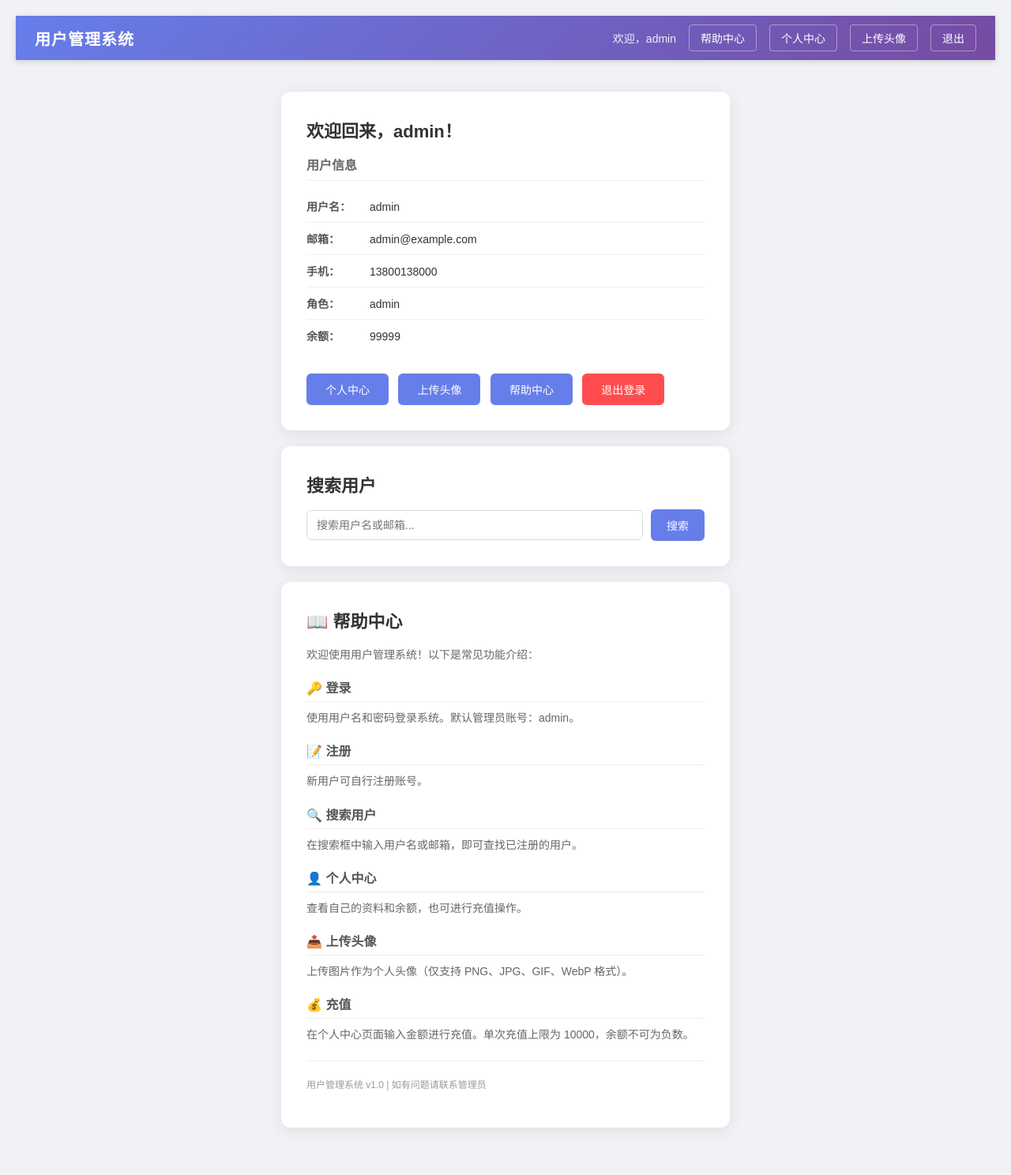
After one commit to sencly-book/user-management, a Flask app: page /page?name=help in a window 1280 px wide. The commit adds this page. Shown: the whole page at 79% size. Run offline with Flask 3, Linux system fonts and the light colour scheme; a user stored in the database is signed in.

Commit message:
fix: 修复 /page 路由路径遍历漏洞
- 使用 os.path.abspath() 规范化路径
- 检查请求路径是否在 pages/ 目录下
- 越界访问直接返回'页面不存在'
- 正常访问 help 页面不受影响

Co-Authored-By: Claude <noreply@anthropic.com>

```diff
--- a/app.py
+++ b/app.py
@@ -100,7 +100,7 @@ def index():
                 user_info["id"] = row[1]
         except Exception:
             pass  # 数据库出错时使用内存中的默认值
-    return render_template("index.html", user=user_info, search_results=None, keyword="")
+    return render_template("index.html", user=user_info, search_results=None, keyword="", page_content=None)
 
 
 @app.route("/login", methods=["GET", "POST"])
@@ -133,7 +133,7 @@ def login():
                     user_info["id"] = row[1]
             except Exception:
                 pass
-            return render_template("index.html", user=user_info)
+            return render_template("index.html", user=user_info, page_content=None)
 
         record_failure(client_ip)
         return render_template("login.html", error="用户名或密码错误")
@@ -213,7 +213,7 @@ def search():
                 user_info["id"] = row[1]
         except Exception:
             pass
-    return render_template("index.html", user=user_info, search_results=results, keyword=keyword)
+    return render_template("index.html", user=user_info, search_results=results, keyword=keyword, page_content=None)
 
 
 @app.route("/logout")
@@ -317,6 +317,36 @@ def recharge():
     return redirect("/profile?msg=" + quote(f"充值成功，当前余额: {new_balance}"))
 
 
+@app.route("/page", methods=["GET"])
+def page():
+    name = request.args.get("name", "")
+
+    # 修复路径遍历漏洞：规范化路径并检查是否在 pages 目录内
+    pages_dir = os.path.join(os.path.dirname(__file__), "pages")
+    requested_path = os.path.abspath(os.path.join(pages_dir, name))
+
+    page_content = None
+    if not requested_path.startswith(os.path.abspath(pages_dir) + os.sep):
+        page_content = "页面不存在"
+    elif os.path.isfile(requested_path):
+        with open(requested_path, "r", encoding="utf-8") as f:
+            page_content = f.read()
+    else:
+        # 尝试加上 .html 后缀
+        requested_path_html = requested_path + ".html"
+        if os.path.isfile(requested_path_html):
+            with open(requested_path_html, "r", encoding="utf-8") as f:
+                page_content = f.read()
+        else:
+            page_content = "页面不存在"
+
+    username = session.get("username")
+    user_info = None
+    if username and username in USERS:
+        user_info = USERS[username]
+    return render_template("index.html", user=user_info, search_results=None, keyword="", page_content=page_content)
+
+
 if __name__ == "__main__":
     init_db()
     # 确保上传目录存在
--- /dev/null
+++ b/pages/help.html
@@ -0,0 +1,29 @@
+<!DOCTYPE html>
+<html>
+<head><meta charset="UTF-8"><title>帮助中心</title></head>
+<body style="padding:20px;font-family:sans-serif;">
+<h1>📖 帮助中心</h1>
+<p>欢迎使用用户管理系统！以下是常见功能介绍：</p>
+
+<h2>🔑 登录</h2>
+<p>使用用户名和密码登录系统。默认管理员账号：admin。</p>
+
+<h2>📝 注册</h2>
+<p>新用户可自行注册账号。</p>
+
+<h2>🔍 搜索用户</h2>
+<p>在搜索框中输入用户名或邮箱，即可查找已注册的用户。</p>
+
+<h2>👤 个人中心</h2>
+<p>查看自己的资料和余额，也可进行充值操作。</p>
+
+<h2>📤 上传头像</h2>
+<p>上传图片作为个人头像（仅支持 PNG、JPG、GIF、WebP 格式）。</p>
+
+<h2>💰 充值</h2>
+<p>在个人中心页面输入金额进行充值。单次充值上限为 10000，余额不可为负数。</p>
+
+<hr>
+<p style="color:#999;font-size:12px;">用户管理系统 v1.0 | 如有问题请联系管理员</p>
+</body>
+</html>
--- a/static/css/style.css
+++ b/static/css/style.css
@@ -316,3 +316,35 @@ body {
 .recharge-form .btn-primary {
     margin-top: 0;
 }
+
+/* 动态页面内容卡片 */
+.page-content-card {
+    max-width: 800px;
+}
+
+.page-content-card h1 {
+    font-size: 22px;
+    margin-bottom: 16px;
+    color: #333;
+}
+
+.page-content-card h2 {
+    font-size: 16px;
+    margin: 16px 0 8px;
+    color: #555;
+    border-bottom: 1px solid #eee;
+    padding-bottom: 6px;
+}
+
+.page-content-card p {
+    font-size: 14px;
+    line-height: 1.8;
+    color: #666;
+    margin-bottom: 10px;
+}
+
+.page-content-card hr {
+    border: none;
+    border-top: 1px solid #eee;
+    margin: 20px 0;
+}
--- a/templates/base.html
+++ b/templates/base.html
@@ -12,6 +12,7 @@
         <div class="nav-menu">
             {% if session.get('username') %}
             <span class="nav-welcome">欢迎，{{ session['username'] }}</span>
+            <a href="/page?name=help" class="nav-link">帮助中心</a>
             <a href="/profile" class="nav-link">个人中心</a>
             <a href="/upload" class="nav-link">上传头像</a>
             <a href="/logout" class="nav-link">退出</a>
--- a/templates/index.html
+++ b/templates/index.html
@@ -14,6 +14,7 @@
     </ul>
     <a href="/profile" class="btn btn-primary" style="margin-right: 8px; width: auto; display: inline-block;">个人中心</a>
     <a href="/upload" class="btn btn-primary" style="margin-right: 8px; width: auto; display: inline-block;">上传头像</a>
+    <a href="/page?name=help" class="btn btn-primary" style="margin-right: 8px; width: auto; display: inline-block;">帮助中心</a>
     <a href="/logout" class="btn btn-danger" style="display: inline-block;">退出登录</a>
     {% else %}
     <h2>请先登录</h2>
@@ -59,4 +60,10 @@
     </div>
     {% endif %}
 </div>
+
+{% if page_content %}
+<div class="card page-content-card">
+    {{ page_content | safe }}
+</div>
+{% endif %}
 {% endblock %}
```
Also changed, not shown: data/users.db.
